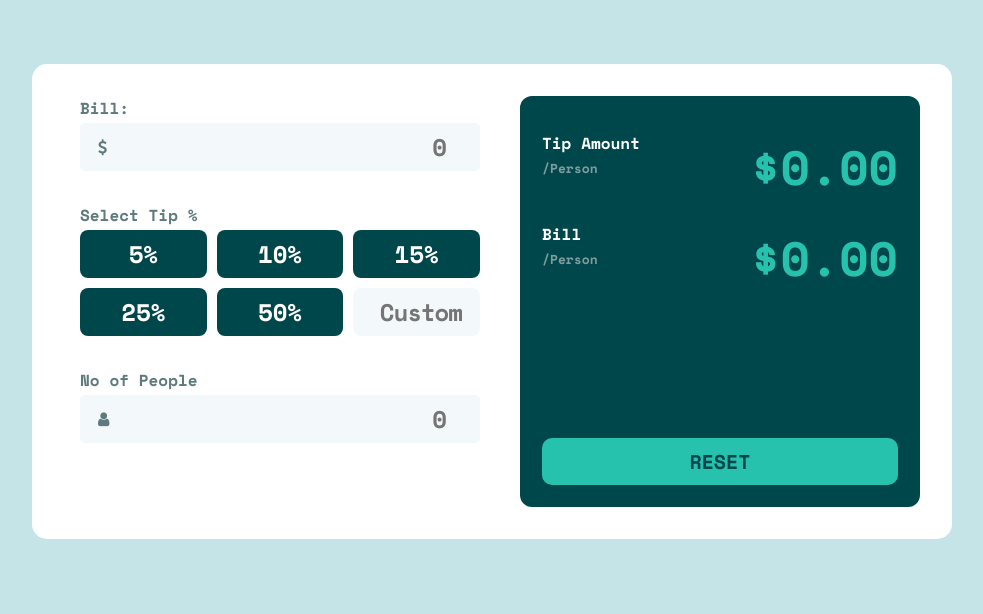
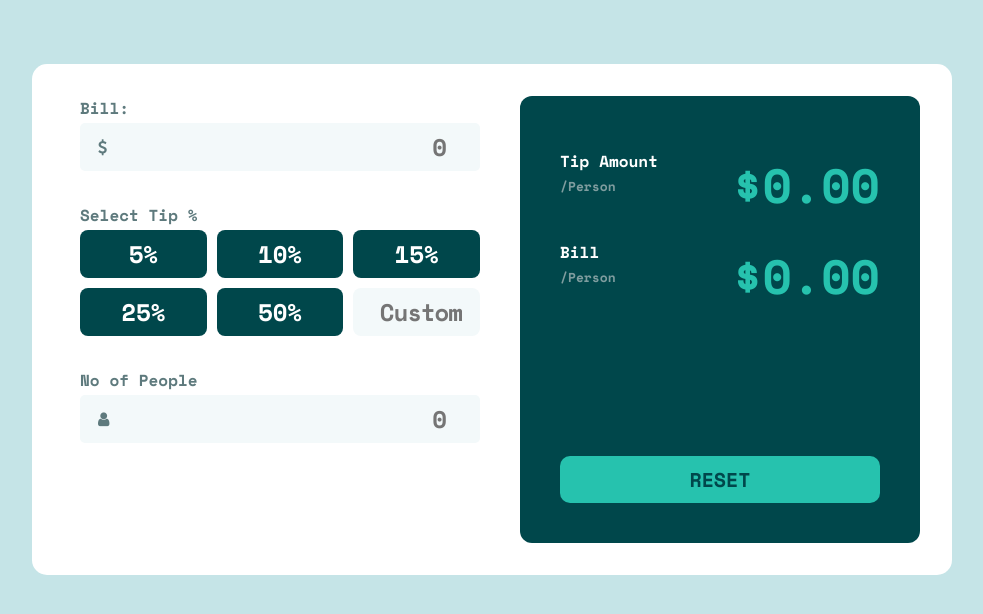
Before and after one commit to syed73a/Tip-calculator-app, a plain HTML site: page index.html in a window 1280 px wide. Shown: the part 116-730 px from the top of the page, without its empty margins (148-1131 px from the left). Drawn offline with nearby package versions, Linux system fonts and the light colour scheme.

Commit message:
Update styles.css

```diff
--- a/styles.css
+++ b/styles.css
@@ -192,11 +192,19 @@ span {
     width: 75%;
     margin-inline: auto;
   }
+
+   .result {
+    padding: 3rem;
+  }
+
 }
 
 @media only screen and (min-width: 900px) {
   .logo {
     top: 6rem;
+  }
+   .result {
+    padding: 4rem;
   }
 
   main {
```
